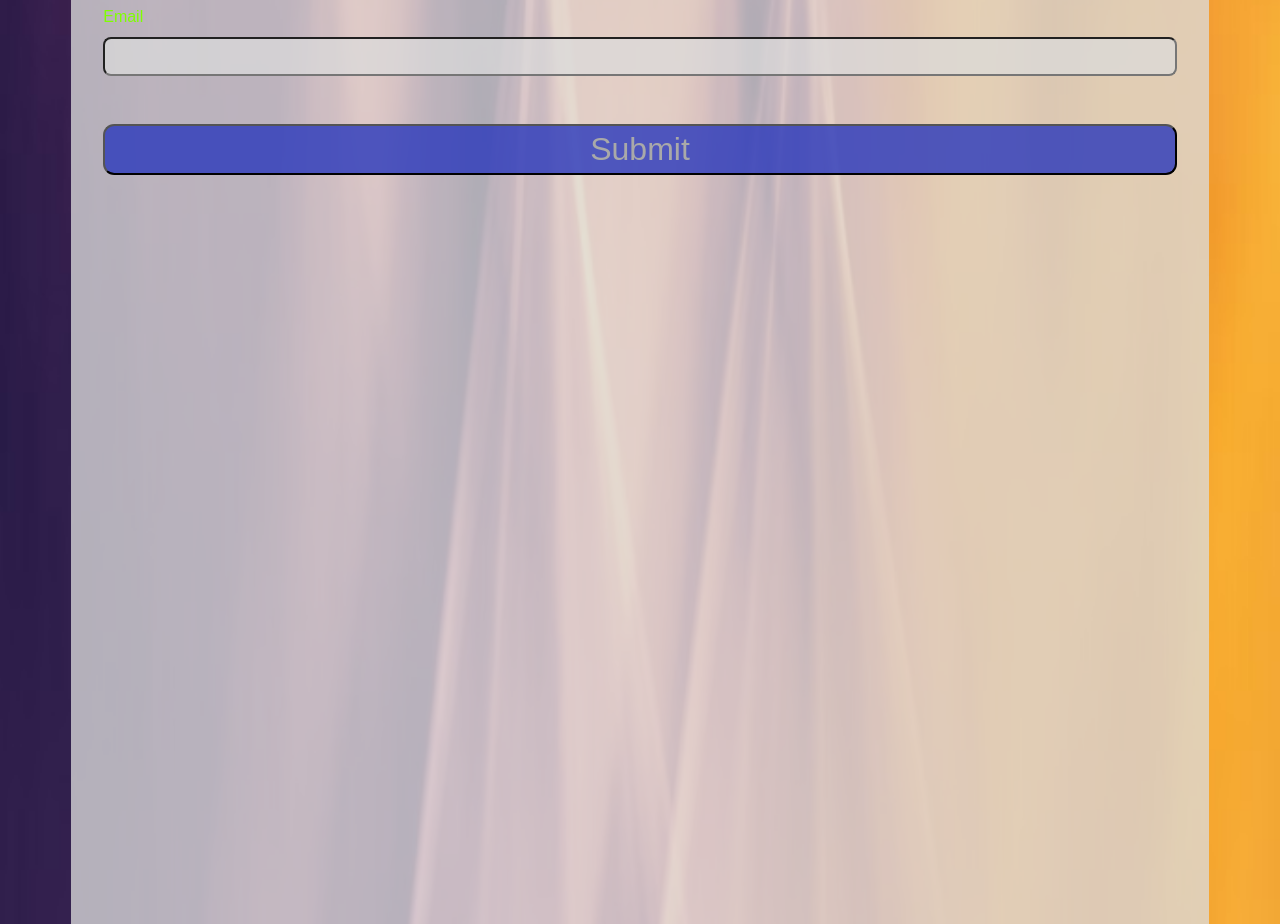
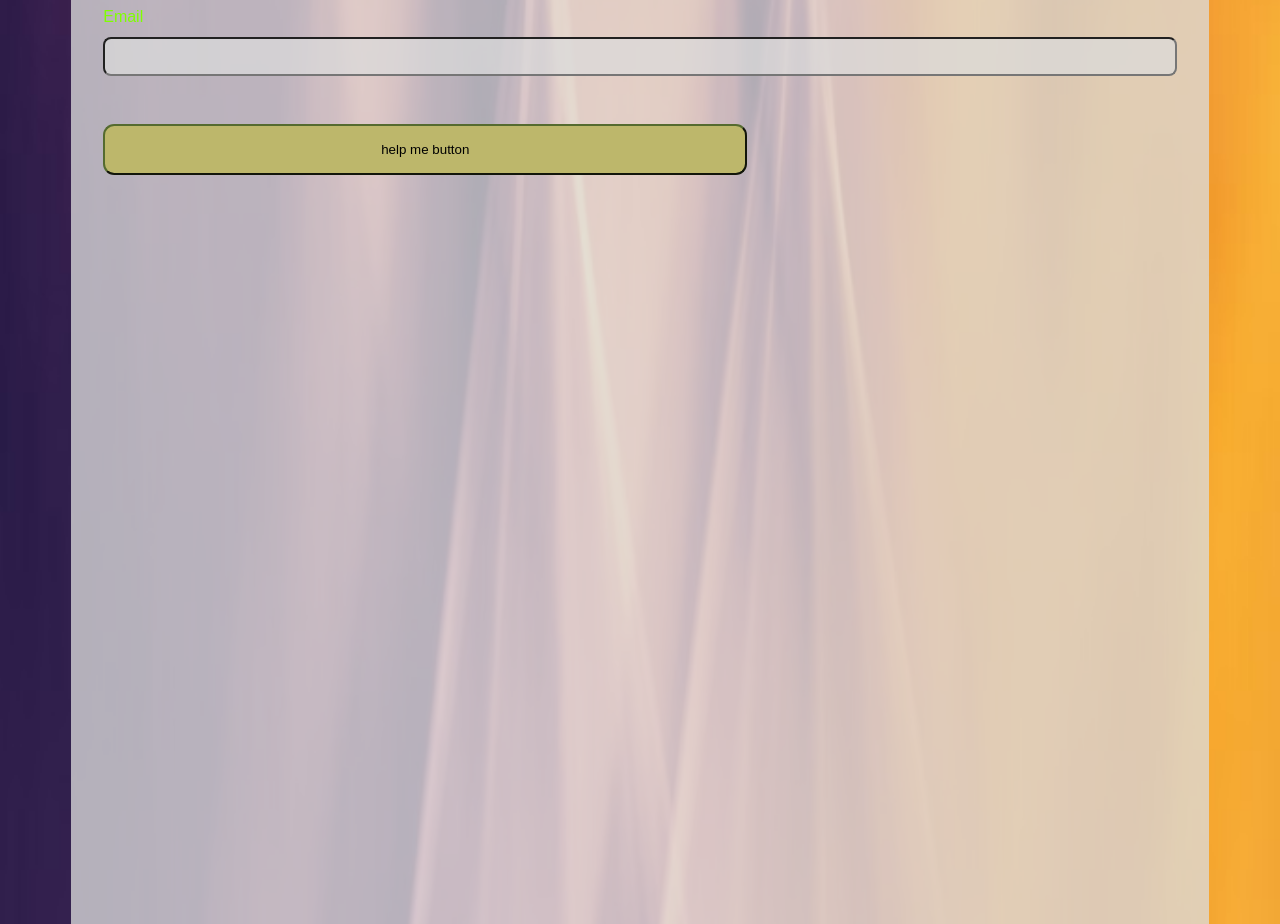
Before and after one commit to Mr-Smyth/react-user-store, a React (Create React App) app: page / in a window 1280 px wide. Shown: the part 800-1724 px from the top of the page. Built offline with nearby package versions, Linux system fonts and the light colour scheme.

Commit message:
Add Button component and styling

```diff
--- /dev/null
+++ b/src/components/UI/Button.js
@@ -0,0 +1,9 @@
+import React from "react";
+
+import butt from './Button.module.css';
+
+const Button = (props) => {
+    return <button type="submit" className={`${butt.myButton} ${props.myStyle}`} >help me button</button>
+}
+
+export default Button;
--- /dev/null
+++ b/src/components/UI/Button.module.css
@@ -0,0 +1,7 @@
+.myButton {
+    background-color: darkkhaki;
+    border-radius: 0.7rem;
+    border-color: darkolivegreen;
+    padding: 1rem;
+    width: 60%;
+}
--- a/src/components/Users/AddUser.js
+++ b/src/components/Users/AddUser.js
@@ -1,9 +1,11 @@
 import React from "react";
 
 import Card from "../UI/Card";
+import Button from "../UI/Button";
 
 // css
 import classes from './AddUser.module.css'
+
 
 const AddUser = (props) => {
   const addUserHandler = (event) => {
@@ -23,7 +25,7 @@ const AddUser = (props) => {
         <label htmlFor="email">Email</label>
         <input id="email" type="email"></input>
 
-        <button type="submit">Submit</button>
+        <Button myStyles={classes.submit_button}></Button>
       </form>
     </Card>
   );
--- a/src/components/Users/AddUser.module.css
+++ b/src/components/Users/AddUser.module.css
@@ -26,7 +26,7 @@
     color: chartreuse;
 }
 
-.user button {
+.user submit_button {
     font-size: 2rem;
     padding: 0.3rem;
     border-radius: 0.7rem;
```
